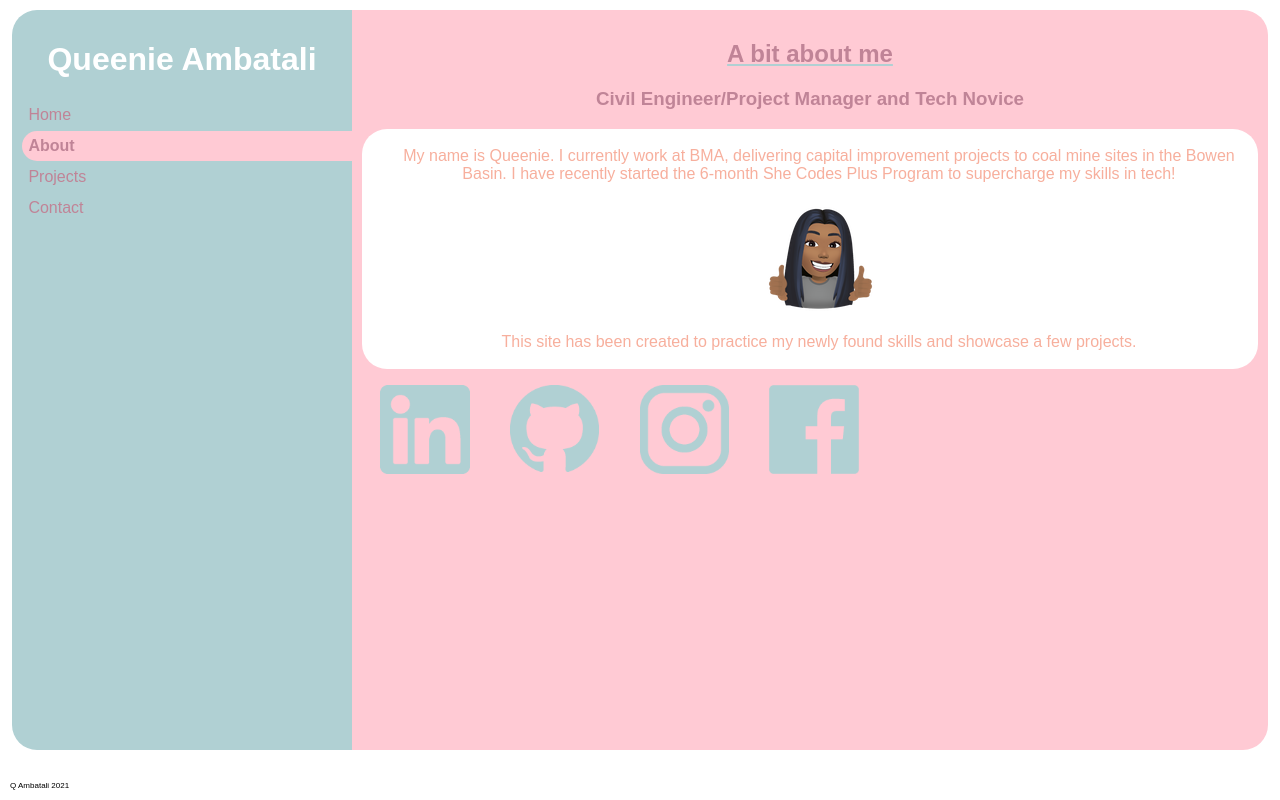
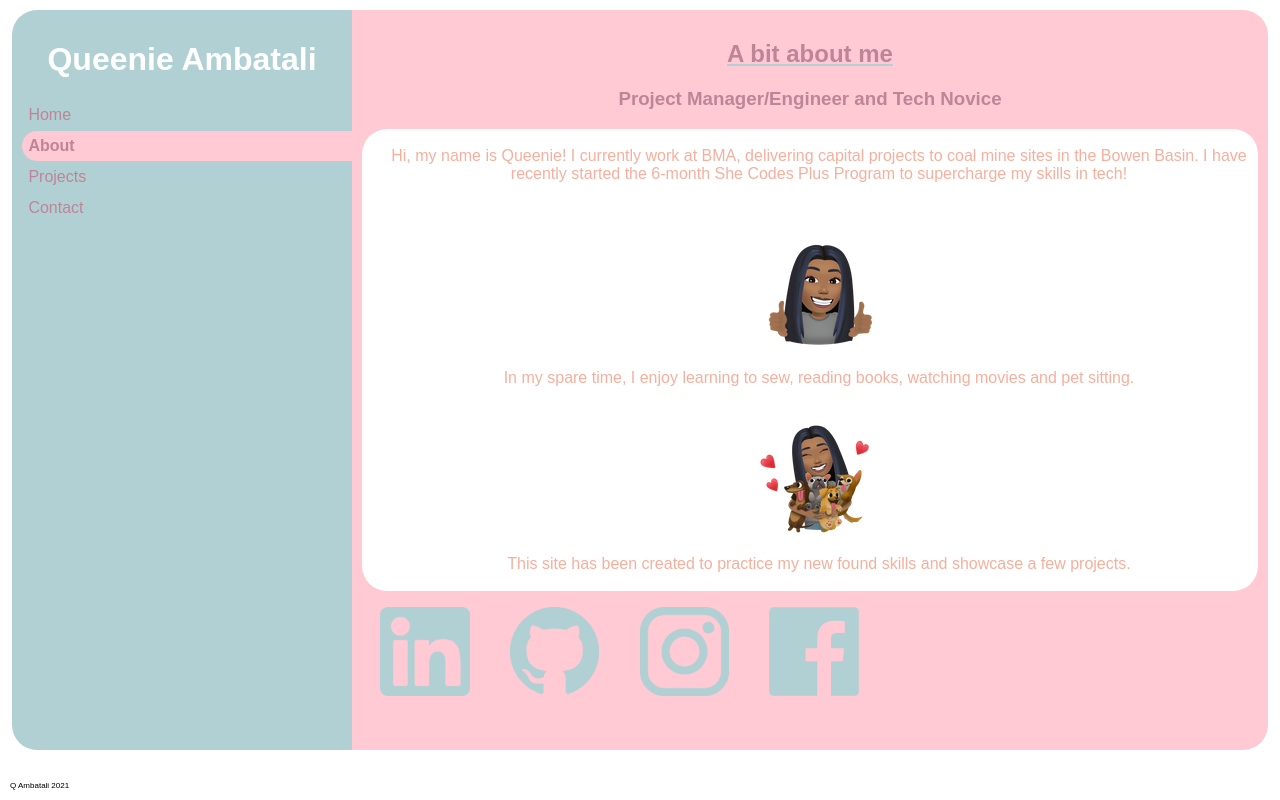
Before and after one commit to aeineeuq/aeineeuq.github.io, a plain HTML site: page about.html in a window 1280 px wide. Drawn offline with Linux system fonts and the light colour scheme.

Commit message:
Updated About Page

```diff
--- a/about.html
+++ b/about.html
@@ -26,14 +26,15 @@
 
     <div class="right">
         <h2>A bit about me</h2>
-        <h3>Civil Engineer/Project Manager and Tech Novice</h3>
-        <p><br>My name is Queenie. I currently work at BMA, delivering capital improvement projects to coal mine sites in the Bowen Basin.
-    I have recently started the 6-month She Codes Plus Program to supercharge my skills in tech!
-    <br><img src="assets/Avatar-smile.png"><br><br>
-    This site has been created to practice my newly found skills and showcase a few projects.
-        <br><br></p>
-     <a href="https://www.linkedin.com/in/queeniea/"><img class="logo" src="assets/logos/B0D0D3 - LI.png" alt="LinkedIn"></a>
-     <a href="https://github.com/aeineeuq/aeineeuq.github.io"><img class="logo" src="assets/logos/B0D0D3 - GH.png" alt="github"></a>
+        <h3>Project Manager/Engineer and Tech Novice</h3>
+        <p><br>Hi, my name is Queenie! I currently work at BMA, delivering capital projects to coal mine sites in the Bowen Basin.
+            I have recently started the 6-month She Codes Plus Program to supercharge my skills in tech!<br><br>
+            <br><img src="assets/Avatar-smile.png"><br><br>
+            In my spare time, I enjoy learning to sew, reading books, watching movies and pet sitting.<br>
+        <br><img src="assets/Avatar-dogs.png"><br><br>
+        This site has been created to practice my new found skills and showcase a few projects.<br><br></p>
+     <a href="https://www.linkedin.com/in/queeniea"><img class="logo" src="assets/logos/B0D0D3 - LI.png" alt="LinkedIn"></a>
+     <a href="https://github.com/aeineeuq"><img class="logo" src="assets/logos/B0D0D3 - GH.png" alt="github"></a>
      <a href="https://www.instagram.com/queeniea/?hl=en"><img class="logo" src="assets/logos/B0D0D3 - IG.png" alt="Instagram"></a>
      <a href="https://www.facebook.com/eineeuq"><img class="logo" src="assets/logos/B0D0D3 - FB.png" alt="Facebook"></a>
          </div>
--- a/styles.css
+++ b/styles.css
@@ -106,7 +106,6 @@ img.logo{
     max-width: 10%;
 }
 
-
 @media (max-width:500px){
 
     nav {
```
Also changed, not shown: assets/Avatar-cats.png (added), assets/Avatar-dogs.png (added).
